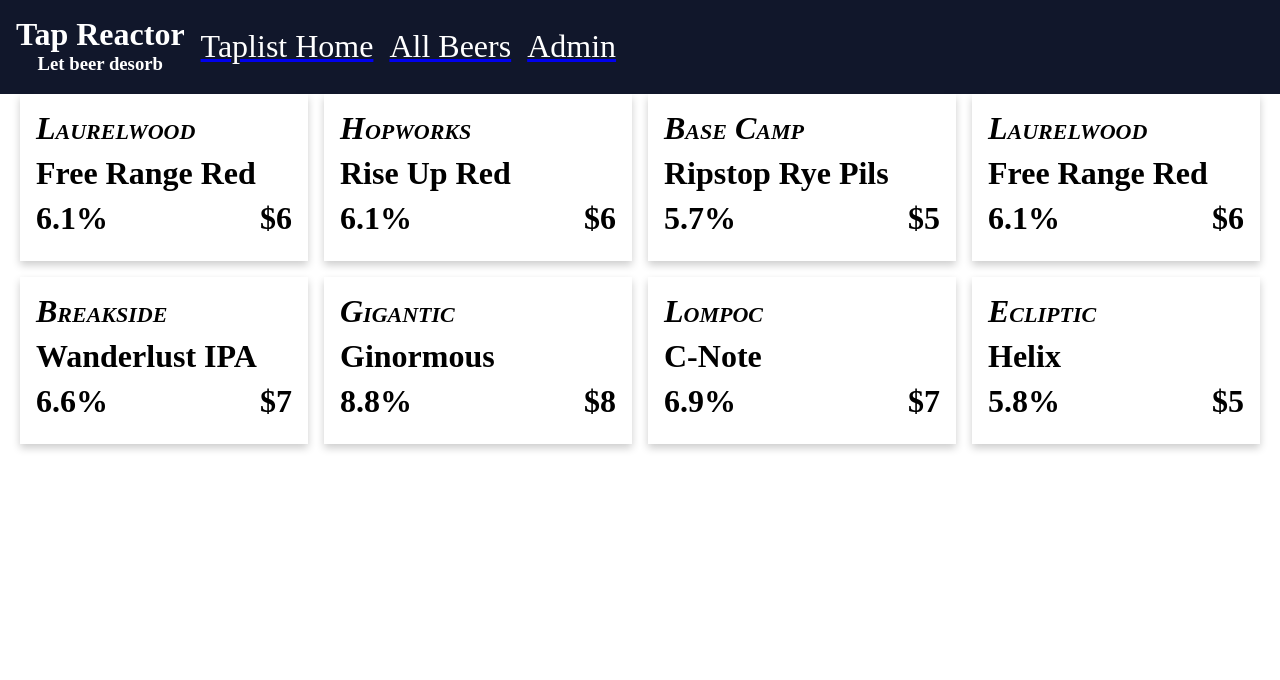
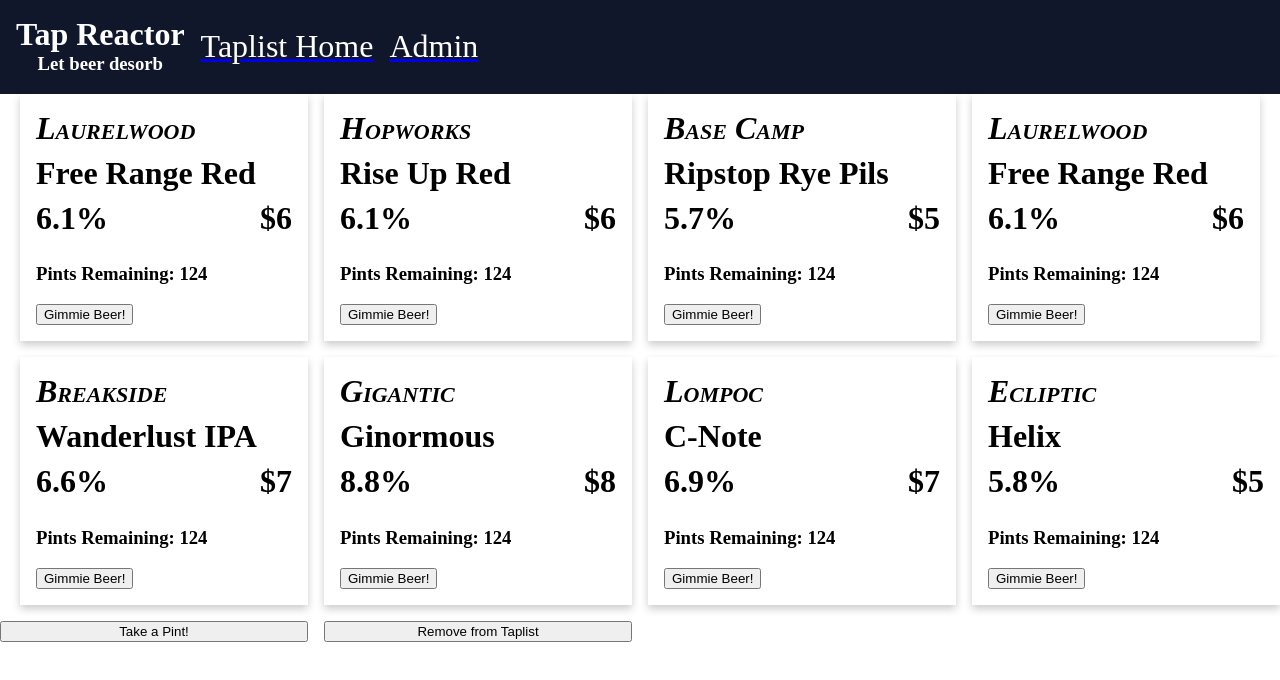
Before and after one commit to MCStuart/React-Tap-Room, a React app: page /#/ in a window 1280 px wide. Shown: the top 680 px of the page. Built offline with nearby package versions, Linux system fonts and the light colour scheme.

Commit message:
swap Beer and Taplist components, add WalkIn model, Change pintsLeft with props

```diff
--- /dev/null
+++ b/src/WalkIn.js
@@ -0,0 +1,68 @@
+const WalkIn = [
+  {
+    name: 'Free Range Red',
+    brand: 'Laurelwood',
+    price: '$6',
+    ABV: '6.1%',
+    pintsLeft: 124,
+    id: 0
+  },
+  {
+    name: 'Rise Up Red',
+    brand: 'Hopworks',
+    price: '$6',
+    ABV: '6.1%',
+    pintsLeft: 124,
+    id: 1
+  },
+  {
+    name: 'Ripstop Rye Pils',
+    brand: 'Base Camp',
+    price: '$5',
+    ABV: '5.7%',
+    pintsLeft: 124,
+    id: 2
+  },
+  {
+    name: 'Free Range Red',
+    brand: 'Laurelwood',
+    price: '$6',
+    ABV: '6.1%',
+    pintsLeft: 124,
+    id: 3
+  },
+  {
+    name: 'Wanderlust IPA',
+    brand: 'Breakside',
+    price: '$7',
+    ABV: '6.6%',
+    pintsLeft: 124,
+    id: 4
+  },
+  {
+    name: 'Ginormous',
+    brand: 'Gigantic',
+    price: '$8',
+    ABV: '8.8%',
+    pintsLeft: 124,
+    id: 5
+  },
+  {
+    name: 'C-Note',
+    brand: 'Lompoc',
+    price: '$7',
+    ABV: '6.9%',
+    pintsLeft: 124,
+    id: 6
+  },
+  {
+    name: 'Helix',
+    brand: 'Ecliptic',
+    price: '$5',
+    ABV: '5.8%',
+    pintsLeft: 124,
+    id: 7
+  }
+];
+
+export default WalkIn;
--- a/src/components/Admin.jsx
+++ b/src/components/Admin.jsx
@@ -12,7 +12,9 @@
       `}</style>
       <h2>Choose a selection to modify</h2>
       <Link to='/add'>Add Beer</Link>
+      <br/>
       <Link to='/edit'>Edit Beer</Link>
+      <br/>
       <Link to='/'>Home</Link>
     </div>
   );
--- a/src/components/App.jsx
+++ b/src/components/App.jsx
@@ -1,6 +1,5 @@
 import React from 'react';
 import { Switch, Route } from 'react-router-dom';
-import Beer from './Beer';
 import Taplist from './Taplist';
 import Navbar from './Navbar';
 import Page404 from './ErrorPage';
@@ -23,8 +22,7 @@
       `}</style>
       <Navbar />
       <Switch>
-        <Route exact path='/beer' component={Taplist} />
-        <Route exact path='/' component={Beer} />
+        <Route exact path='/' component={Taplist} />
         <Route exact path='/admin' component={Admin} />
         <Route exact path='/add' component={NewBeerKegForm} />
         <Route component={Page404} />
--- a/src/components/Beer.jsx
+++ b/src/components/Beer.jsx
@@ -1,91 +1,67 @@
 import React from 'react';
-import Taplist from './Taplist';
+import PropTypes from 'prop-types';
 import Counter from './Counter';
 
-var WalkIn = [
-  {
-    name: 'Free Range Red',
-    brand: 'Laurelwood',
-    price: '$6',
-    ABV: '6.1%',
-    pintsLeft: '124'
-  },
-  {
-    name: 'Rise Up Red',
-    brand: 'Hopworks',
-    price: '$6',
-    ABV: '6.1%',
-    pintsLeft: '124'
-  },
-  {
-    name: 'Ripstop Rye Pils',
-    brand: 'Base Camp',
-    price: '$5',
-    ABV: '5.7%',
-    pintsLeft: '124'
-  },
-  {
-    name: 'Free Range Red',
-    brand: 'Laurelwood',
-    price: '$6',
-    ABV: '6.1%',
-    pintsLeft: '124'
-  },
-  {
-    name: 'Wanderlust IPA',
-    brand: 'Breakside',
-    price: '$7',
-    ABV: '6.6%',
-    pintsLeft: '124'
-  },
-  {
-    name: 'Ginormous',
-    brand: 'Gigantic',
-    price: '$8',
-    ABV: '8.8%',
-    pintsLeft: '124'
-  },
-  {
-    name: 'C-Note',
-    brand: 'Lompoc',
-    price: '$7',
-    ABV: '6.9%',
-    pintsLeft: '124'
-  },
-  {
-    name: 'Helix',
-    brand: 'Ecliptic',
-    price: '$5',
-    ABV: '5.8%',
-    pintsLeft: '124'
-  },
-];
+function Beer(props) {
+  return (
+    <div className='individual-tap'>
+      <style jsx>{`
+        div.individual-tap {
+          box-shadow: 0 4px 8px 0 rgba(0, 0, 0, 0.2);
+          padding: 1rem;
 
-export default function TapList() {
-  return (
-    <div>
-      <style jsx>{`
-        .tap-display {
-          display: grid;
-          grid-template-columns: repeat(4, 1fr);
-          grid-template-rows: repeat(2, 1fr);
-          grid-gap: 1rem;
         }
+        h2 {
+          font-size: 2rem;
+          margin-bottom: .5rem;
+          margin-top:0;
+        }
+
+        div.individual-tap:first-child, div.individual-tap:nth-child(5) {
+          margin-left: 20px;
+        }
+
+        div.individual-tap:nth-child(4), div.individual-tap:last-child {
+          margin-right: 20px;
+        }
+
+        div.individual-tap > h2:first-child {
+          margin-top: 10px;
+          font-weight: bold;
+          font-variant: small-caps;
+        }
+
+        div.individual-tap > h2:nth-child(2) {
+          font-style: italic;
+          font-variant: small-caps;
+        }
+
+        .beer-deets {
+          display: flex;
+          justify-content: space-between;
+        }
+        .beer-deets h2 {
+          margin-top: 0;
+        }
+
       `}</style>
-      <style jsx>{`
-        // CSS Goes Here
-      `}</style>
-      <div className='tap-display'>
-        {WalkIn.map((taplist, index) =>
-          <Taplist name={taplist.name}
-            brand={taplist.brand}
-            price={taplist.price}
-            ABV={taplist.ABV}
-            pintsLeft={taplist.pintsLeft}
-            key={index} />
-        )
-        }
+      <h2>{props.brand}</h2>
+      <h2>{props.name}</h2>
+      <div className='beer-deets'>
+        <h2>{props.ABV}</h2>
+        <h2>{props.price}</h2>
       </div>
+      <Counter pintsLeft={props.pintsLeft} />
     </div>
   );
 }
+
+Beer.propTypes = {
+  name: PropTypes.string.isRequired,
+  brand: PropTypes.string.isRequired,
+  price: PropTypes.string,
+  ABV: PropTypes.string.isRequired,
+  pintsLeft: PropTypes.number.isRequired
+};
+
+export default Beer;
--- a/src/components/Counter.jsx
+++ b/src/components/Counter.jsx
@@ -1,45 +1,43 @@
 import React from 'react';
 import PropTypes from 'prop-types';
-import { useState } from 'react';
+import WalkIn from '../WalkIn';
 
 class Counter extends React.Component {
 
   constructor(props) {
     super(props);
+    WalkIn;
     this.state = {
       count: props.pintsLeft
     };
-    this.increment = this.increment.bind(this);
     this.decrement = this.decrement.bind(this);
-    this.handleSellBeer = this.handleSellBeer.Bind(this);
+    this.handleSellBeer = this.handleSellBeer.bind(this);
   }
 
   handleSellBeer(beer) {
     this.setState({ beerSelected: beer });
-    console.log('new Select', this.state.beerSelected);
-  }
-
-  increment() {
-    this.setState({
-      count: this.state.count + 1
-    });
   }
 
   decrement() {
-    this.setState({
-      count: this.state.count - 1
+    this.setState(prevState => {
+      return {
+        count: prevState.count - 1
+      };
     });
   }
 
   render() {
     return (
       <div>
-        <h2>Pints Remaining: {this.state.count}</h2>
-        <button onClick={this.increment}></button>
-        <button onClick={this.decrement}></button>
+        <h3>Pints Remaining: {this.state.count}</h3>
+        <button onClick={this.decrement}>Gimmie Beer!</button>
       </div>
     );
   }
 }
 
+Counter.propTypes = {
+  pintsLeft: PropTypes.number
+};
+
 export default Counter;
--- a/src/components/Navbar.jsx
+++ b/src/components/Navbar.jsx
@@ -68,7 +68,6 @@
           </div>
           <div className='links'>
             <Link to='/'><a className='navbar-text'>Taplist Home</a></Link>
-            <Link to='/beer'><a className='navbar-text'>All Beers</a></Link>
             <Link to='/admin'><a className='navbar-text'>Admin</a></Link>
           </div>
         </div>
--- a/src/components/Taplist.jsx
+++ b/src/components/Taplist.jsx
@@ -1,65 +1,50 @@
 import React from 'react';
+import Beer from './Beer';
+import WalkIn from '../WalkIn';
 import PropTypes from 'prop-types';
 
-function Taplist(props) {
+export default function Taplist(props) {
+
+  function sellPint() {
+    props.handleSellPint({ id: props.id });
+  }
+
+  function deleteKeg() {
+    props.handleDeleteKeg({ id: props.id });
+  }
+
   return (
-    <div className='individual-tap'>
+    <div>
       <style jsx>{`
-        div.individual-tap {
-          box-shadow: 0 4px 8px 0 rgba(0, 0, 0, 0.2);
-          padding: 1rem;
-
+        .tap-display {
+          display: grid;
+          grid-template-columns: repeat(4, 1fr);
+          grid-template-rows: repeat(2, 1fr);
+          grid-gap: 1rem;
         }
-        h2 {
-          font-size: 2rem;
-          margin-bottom: .5rem;
-          margin-top:0;
-        }
-
-        div.individual-tap:first-child, div.individual-tap:nth-child(5) {
-          margin-left: 20px;
-        }
-
-        div.individual-tap:nth-child(4), div.individual-tap:last-child {
-          margin-right: 20px;
-        }
-
-        div.individual-tap > h2:first-child {
-          margin-top: 10px;
-          font-weight: bold;
-          font-variant: small-caps;
-        }
-
-        div.individual-tap > h2:nth-child(2) {
-          font-style: italic;
-          font-variant: small-caps;
-        }
-
-        .beer-deets {
-          display: flex;
-          justify-content: space-between;
-        }
-        .beer-deets h2 {
-          margin-top: 0;
-        }
-
       `}</style>
-      <h2>{props.brand}</h2>
-      <h2>{props.name}</h2>
-      <div className='beer-deets'>
-        <h2>{props.ABV}</h2>
-        <h2>{props.price}</h2>
+      <style jsx>{`
+        // CSS Goes Here
+      `}</style>
+      <div className='tap-display'>
+        {WalkIn.map((beer, index) =>
+          <Beer name={beer.name}
+            brand={beer.brand}
+            price={beer.price}
+            ABV={beer.ABV}
+            pintsLeft={beer.pintsLeft}
+            key={index}
+          />
+        )}
+        <button onClick={sellPint}>Take a Pint!</button>
+        <button onClick={deleteKeg}>Remove from Taplist</button>
       </div>
     </div>
   );
 }
 
 Taplist.propTypes = {
-  name: PropTypes.string.isRequired,
-  brand: PropTypes.string.isRequired,
-  price: PropTypes.string,
-  ABV: PropTypes.string.isRequired,
-  pintsLeft: PropTypes.string.isRequired
+  handleSellPint: PropTypes.func,
+  handleDeleteKeg: PropTypes.func,
+  id: PropTypes.number.isRequired
 };
-
-export default Taplist;
```
